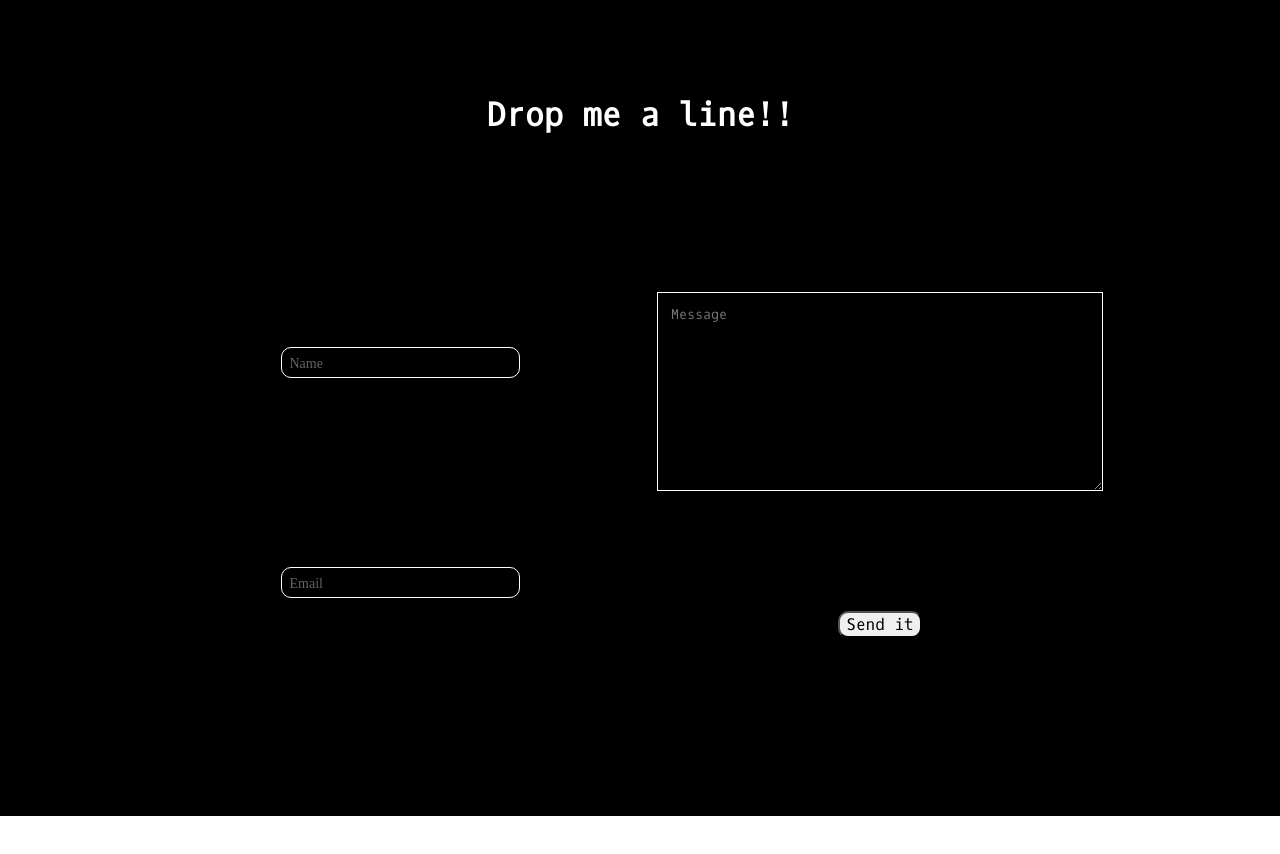
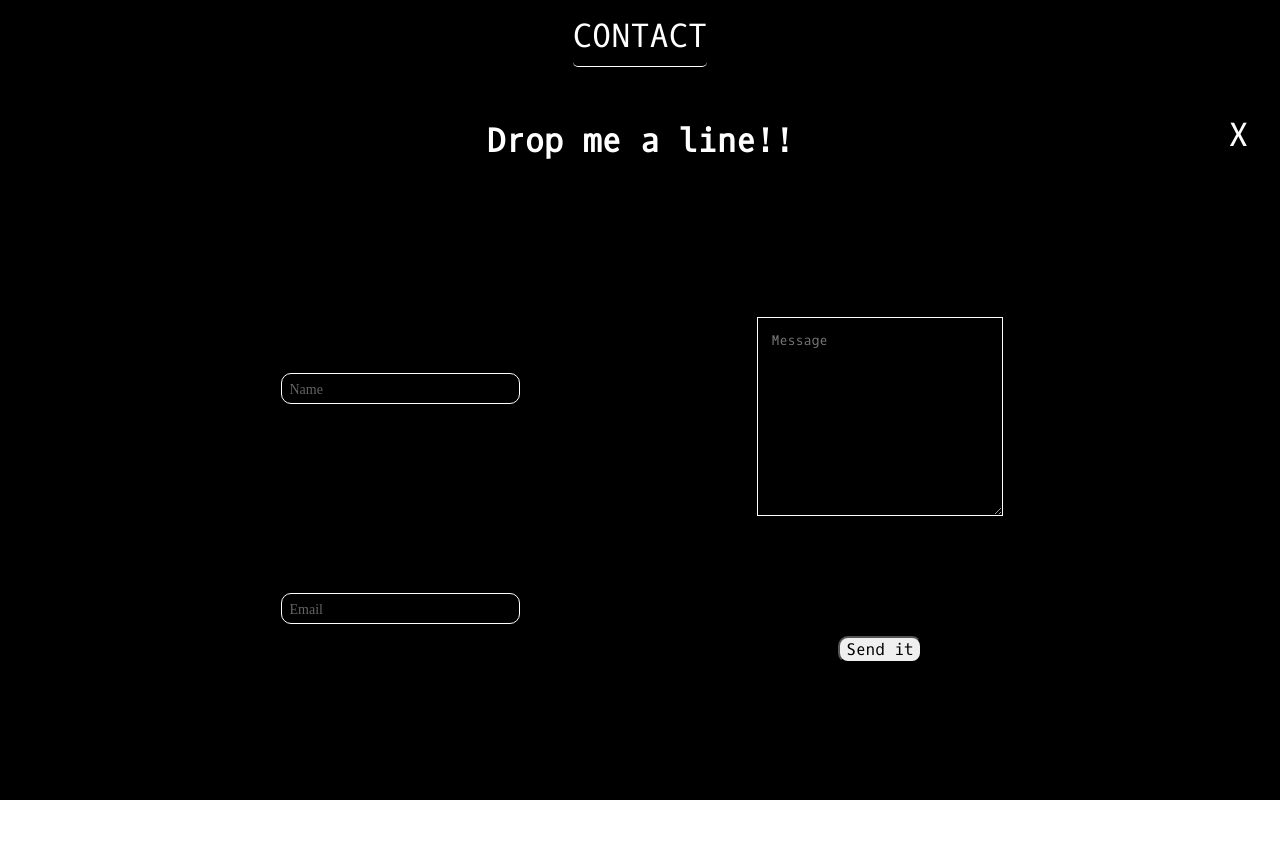
Before and after one commit to jazznerd206/Andrew-Miller, a React app in the folder portfolio/: page / in a window 1280 px wide. Both pictures are taken after a click on the element "CONTACT". Shown: the top 854 px of the page. Before the commit the page ends 816 px from the top, so only its background shows below. Built offline with nearby package versions, Linux system fonts and the light colour scheme.

Commit message:
prepared for tabylon

```diff
--- a/portfolio/components/FlexiBoi/Flexiboi.jsx
+++ b/portfolio/components/FlexiBoi/Flexiboi.jsx
@@ -1,5 +1,6 @@
-import React, { useState, useEffect } from 'react';
-import { Container, Grabby, GrabbyText, Growy, GrowyText } from '../../styled/flexiboi.style'
+import React, { useState, useEffect, createRef, useRef } from 'react';
+import { Page } from '../../styled/components.style';
+import { Container, Grabby, GrabbyContainer, GrabbyText, Growy, GrowyText, CloseClicker } from '../../styled/flexiboi.style'
 import Contact from '../xComponents/Contact/Contact';
 
 
@@ -27,24 +28,28 @@ function Flexiboi({setActive}) {
     ]
 
     const [ open, setOpen ] = useState(false);
+    const grabbyContainer = createRef(null);
 
     const grow = data => {
         let handles = document.getElementsByClassName('shower');
         let panels = document.getElementsByClassName('grower');
+        // grabbyContainer.current.style.display = 'none';
         for (let i = 0; i < handles.length; ++i) {
             if (handles[i].id === `id-${data}`) {
-                handles[i].style.display = 'flex'
+                handles[i].style.display = 'flex';
             } else {
                 handles[i].style.display = 'none';
             }
         }
         for (let i = 0; i < panels.length; ++i) {
             if (panels[i].id === `${data}`) {
+                panels[i].style.visibility = 'visible'
+                panels[i].style.flex = '1 1 auto'
                 panels[i].style.maxHeight = '100%'
-                panels[i].style.display = 'flex'
             } else {
+                panels[i].style.visibility = 'hidden';
+                panels[i].style.flex = '0 1 auto'
                 panels[i].style.maxHeight = '0%';
-                panels[i].style.display = 'none'
             }
         }
         setOpen(true);
@@ -54,12 +59,15 @@ function Flexiboi({setActive}) {
     const shrink = () => {
         let handles = document.getElementsByClassName('shower');
         let panels = document.getElementsByClassName('grower');
+        // grabbyContainer.current.style.display = 'flex';
         for (let i = 0; i < handles.length; ++i) {
-            handles[i].style.display = 'flex'
+            handles[i].style.display = 'flex';
         }
         for (let i = 0; i < panels.length; ++i) {
             panels[i].style.maxHeight = '0%';
-            panels[i].style.display = 'none';
+            panels[i].style.flex = '0 1 auto'
+            panels[i].style.visibility = 'hidden';
+            // panels[i].style.display = 'none';
         }
         setOpen(false);
         setActive(false);
@@ -69,6 +77,7 @@ function Flexiboi({setActive}) {
 
     return (
         <Container>
+            <GrabbyContainer ref={grabbyContainer}>
             {elements.map(each => {
                 return(
                     <Grabby
@@ -82,12 +91,12 @@ function Flexiboi({setActive}) {
                                 {each.name}
                             </GrabbyText>
                             :
-                            <></>
+                            <GrabbyText>{each.name}</GrabbyText>
                         }
                     </Grabby>
-
                 )
             })}
+            </GrabbyContainer>
             {elements.map(each => {
                 return (
                     <Growy
@@ -96,13 +105,25 @@ function Flexiboi({setActive}) {
                         className="grower"
                         >
                             {typeof each.content === 'string' ?
-                            <GrowyText>
-                                {each.content}
-                            </GrowyText>
+                            <Page>
+                                <CloseClicker
+                                    onClick={() => shrink()}
+                                >
+                                    X
+                                </CloseClicker>
+                                <GrowyText>
+                                    {each.content}
+                                </GrowyText>
+                            </Page>
                             :
-                            <>
+                            <Page>
+                                <CloseClicker
+                                    onClick={() => shrink()}
+                                >
+                                    X
+                                </CloseClicker>
                                 {each.content()}
-                            </>
+                            </Page>
                 }
                     </Growy>
                 )
--- a/portfolio/components/Welcome/Welcome.jsx
+++ b/portfolio/components/Welcome/Welcome.jsx
@@ -1,5 +1,5 @@
 import React, { useState, useEffect } from 'react';
-import { WelcomeContainer, WTitle, TitleMain, TitleSub, TitleContent } from '../../styled/welcome.style';
+import { WelcomeContainer, WTitle, TitleMain, TitleSub, TitleContent, WContent } from '../../styled/welcome.style';
 
 function Welcome({active}) {
 
@@ -12,11 +12,18 @@ function Welcome({active}) {
                 <TitleMain>
                     Andrew Miller
                 </TitleMain>
+            </WTitle>
+            <WContent>
                 <TitleSub>
-                    {`{ SOFTWARE ENGINEER } < FULL STACK DEVELOPER > [ CRITICAL THINKER ]`}
+                    {`{ SOFTWARE ENGINEER }`}
                 </TitleSub>
-
-            </WTitle>
+                <TitleSub>
+                    {`< FULL STACK DEVELOPER >`}
+                </TitleSub>
+                <TitleSub>
+                    {`[ CRITICAL THINKER ]`}
+                </TitleSub>
+            </WContent>
         </WelcomeContainer>
     )
 }
--- a/portfolio/components/xComponents/Contact/Contact.jsx
+++ b/portfolio/components/xComponents/Contact/Contact.jsx
@@ -73,7 +73,7 @@ function Contact() {
                             onFocus={() => setFocus('message')}
                             value={message}
                             rows="10"
-                            cols="50"
+                            cols="25"
                             placeholder="Message"
                             aria-placeholder="Message"
                             onChange={e => setMessage(e.target.value)}
--- a/portfolio/styled/components.style.jsx
+++ b/portfolio/styled/components.style.jsx
@@ -1,7 +1,8 @@
 import styled from "styled-components";
 
 export const Page = styled.div`
-    min-height: 100vh;
+    position: relative;
+    height: 100%;
     width: 100%;
     display: flex;
     flex-flow: column;
--- a/portfolio/styled/contact.style.jsx
+++ b/portfolio/styled/contact.style.jsx
@@ -23,6 +23,9 @@ export const Form = styled.div`
   align-items: center;
   /* border: .5px solid;
   box-shadow: inset 0 0 10px rgba(255,255,255); */
+  @media (max-width: 768px) {
+    flex-direction: column;
+  }
 `
 
 export const Row = styled.div`
@@ -97,4 +100,8 @@ export const Message = styled.textarea`
         color: transparent;
       }
     }
+  @media (max-width: 768px) {
+    max-width: 90vh;
+    margin: 0 auto;
+    }
 `
--- a/portfolio/styled/flexiboi.style.jsx
+++ b/portfolio/styled/flexiboi.style.jsx
@@ -1,7 +1,6 @@
 import styled from "styled-components";
 
 export const Container = styled.div`
-    position: absolute;
     bottom: 0;
     left: 0;
     height: 100%;
@@ -9,27 +8,46 @@ export const Container = styled.div`
     display: flex;
     flex-direction: column;
     flex: 1 1 auto;
-    justify-content: flex-end;
+    justify-content: center;
+    align-items: center;
+    transition: all .25s ease-in-out;
+
+`
+
+export const GrabbyContainer = styled.div`
+    width: 100%;
+    height: fit-content;
+    display: flex;
+    flex-direction: row;
+    flex: 0 1 auto;
+    justify-content: center;
     align-items: flex-end;
+    @media (max-width: 768px) {
+        flex-direction: column;
+    }
 `
 
 export const Grabby = styled.div`
     width: 100%;
     height: auto;
     display: flex;
-    flex: 0 1 auto;
+    flex: 1 1 auto;
     flex-direction: column;
     justify-content: center;
     align-items: center;
     margin: 1em auto;
     cursor: pointer;
     pointer-events: all;
+    transition: all .25s ease-in-out;
 `
 
 export const GrabbyText = styled.span`
     background: black;
     text-transform: uppercase;
     font-size: 2em;
+    padding-bottom: .25em;
+    border-bottom: 1px solid white;
+    border-radius: 5px;
 `
 
 export const GrowyText = styled.span`
@@ -39,14 +57,27 @@ export const GrowyText = styled.span`
 export const Growy = styled.div`
     width: 100%;
     height: 0%;
-    max-height: 0%;
-    display: none;
+    max-height: 0vh;
+    display: flex;
+    visibility: hidden;
     flex-direction: column;
     justify-content: center;
     align-items: center;
-    flex: 1 1 auto;
-    &.active {
+    flex: 0 1 auto;
+    /* &.active {
         max-height: 100%;
-    }
+    } */
     transition: all .25s ease-in-out;
 `
+
+export const CloseClicker = styled.div`
+    cursor: pointer;
+    pointer-events: all;
+    font-size: 2em;
+    position: absolute;
+    top: 0;
+    right: 0;
+    margin: 1em;
+    color: white;
+    z-index: 999;
+`
--- a/portfolio/styled/welcome.style.jsx
+++ b/portfolio/styled/welcome.style.jsx
@@ -6,10 +6,12 @@ export const WelcomeContainer = styled.div`
     margin: auto auto;
     padding: 5em auto;
     display: flex;
+    flex-direction: column;
     @media (max-width: 768px) {
-        padding: 0;
+        padding: 0 auto;
+        margin: 0 auto;
     }
-    `
+`
 
 export const WTitle = styled.div`
     display: flex;
@@ -19,19 +21,30 @@ export const WTitle = styled.div`
     align-items: center;
     width: 100%;
     height: auto;
-    `
+`
 
 export const TitleMain = styled.h1`
+    text-transform: uppercase;
+    font-size: 2em;
     margin: 0 auto;
 `
 
-export const TitleSub = styled.h2``
+export const TitleSub = styled.h2`
+    font-variant: small-caps;
+    font-weight: lighter;
+`
 
 export const TitleContent = styled.p``
 
 export const WContent = styled.div`
     display: flex;
-    width: 100%auto;
-    height: 100%;
+    flex-direction: row;
+    align-items: center;
+    justify-content: center;
+    width: 100%;
+    /* height: 100%; */
     flex: 1 1 auto;
+    @media (max-width: 768px) {
+        flex-direction: column;
+    }
 `
```
